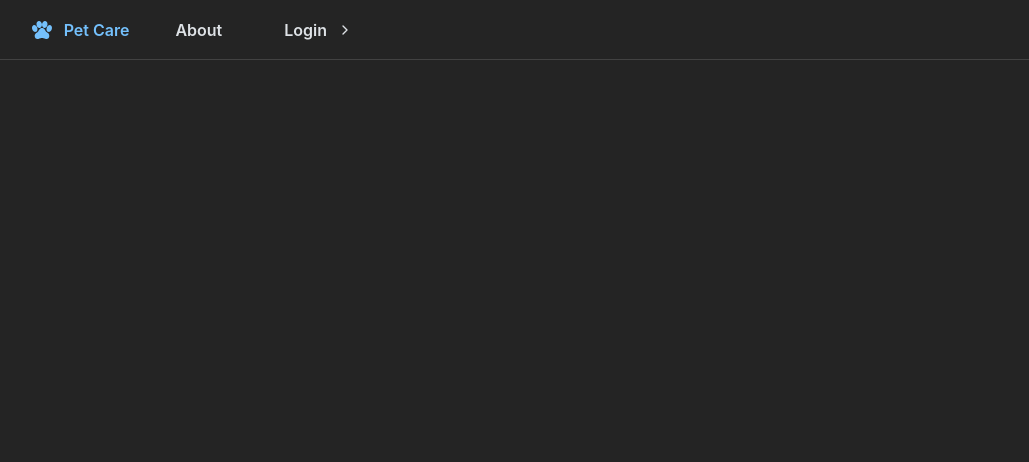
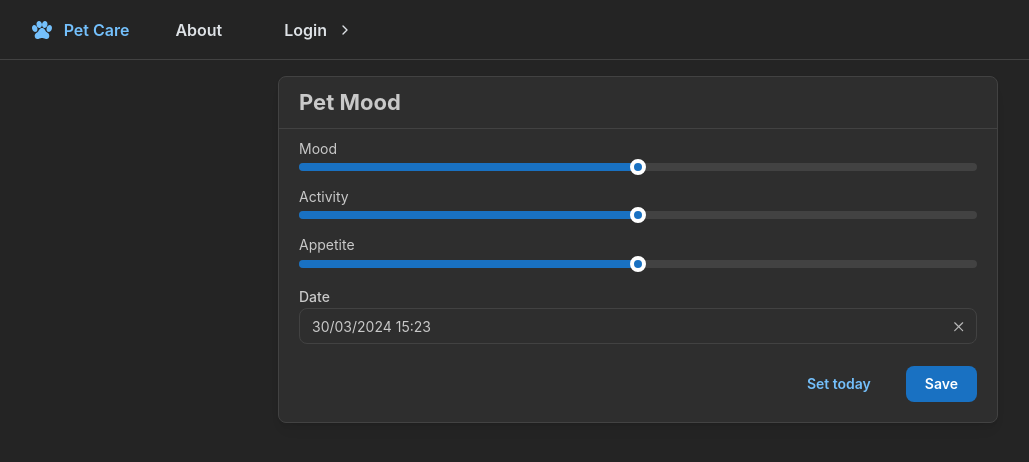
Before and after one commit to potat-dev/pet-care, a Next.js app: page /add/mood in a window 1280 px wide. Shown: the top 462 px of the page, without its empty margins (2-1031 px from the left). Built offline with nearby package versions, Linux system fonts and the light colour scheme; no server answers.

Commit message:
add mood

```diff
--- a/src/app/add/mood/page.tsx
+++ b/src/app/add/mood/page.tsx
@@ -1,3 +1,118 @@
-export default function HomePage() {
-  return <></>;
+'use client';
+
+import { Button, Card, Container, Group, Slider, Stack, Title, Text } from '@mantine/core';
+import { useForm } from '@mantine/form';
+import { DateTimePicker } from '@mantine/dates';
+import React from 'react';
+
+export default function MoodPage() {
+  const form = useForm({
+    mode: 'uncontrolled',
+    initialValues: {
+      mood: 5,
+      activity: 5,
+      appetite: 5,
+      date: new Date(),
+    },
+    validate: {
+      mood: (value) => (value >= 0 && value <= 10 ? null : 'Invalid mood'),
+      activity: (value) => (value >= 0 && value <= 10 ? null : 'Invalid activity'),
+      appetite: (value) => (value >= 0 && value <= 10 ? null : 'Invalid appetite'),
+      date: (value) => (value ? null : 'Invalid date'),
+    },
+  });
+
+  const setToday = () => {
+    form.setFieldValue('date', new Date());
+  };
+
+  const moodText = (num: number) => {
+    if (num < 0 || num > 10) return 'Invalid';
+    if (num <= 1) return 'Worst';
+    if (num <= 3) return 'Bad';
+    if (num <= 6) return 'Normal';
+    if (num <= 8) return 'Good';
+    if (num <= 10) return 'Awesome';
+    return 'Normal';
+  };
+
+  return (
+    <Container size="sm" px={0}>
+      <Card shadow="sm" padding="lg" radius="md" withBorder>
+        <Card.Section withBorder inheritPadding py="xs">
+          <Title order={3}>Pet Mood</Title>
+        </Card.Section>
+        <form onSubmit={form.onSubmit((values) => console.log(values))}>
+          <Stack gap="sm" mt="xs">
+            <Stack gap={0}>
+              <Text size="sm">Mood</Text>
+              <Slider
+                min={0}
+                max={10}
+                step={1}
+                label={(value) => `${value} - ${moodText(value)}`}
+                key={form.key('mood')}
+                {...form.getInputProps('mood')}
+                labelTransitionProps={{
+                  transition: 'skew-down',
+                  duration: 150,
+                  timingFunction: 'linear',
+                }}
+              />
+            </Stack>
+
+            <Stack gap={0}>
+              <Text size="sm">Activity</Text>
+              <Slider
+                min={0}
+                max={10}
+                step={1}
+                label={(value) => `${value} - ${moodText(value)}`}
+                key={form.key('activity')}
+                {...form.getInputProps('activity')}
+                labelTransitionProps={{
+                  transition: 'skew-down',
+                  duration: 150,
+                  timingFunction: 'linear',
+                }}
+              />
+            </Stack>
+
+            <Stack gap={0}>
+              <Text size="sm">Appetite</Text>
+              <Slider
+                min={0}
+                max={10}
+                step={1}
+                label={(value) => `${value} - ${moodText(value)}`}
+                key={form.key('appetite')}
+                {...form.getInputProps('appetite')}
+                labelTransitionProps={{
+                  transition: 'skew-down',
+                  duration: 150,
+                  timingFunction: 'linear',
+                }}
+              />
+            </Stack>
+
+            <DateTimePicker
+              clearable
+              defaultValue={new Date()}
+              label="Date"
+              placeholder="Pick date and time"
+              key={form.key('date')}
+              {...form.getInputProps('date')}
+            />
+
+            <Group justify="flex-end" mt="xs">
+              <Button variant="subtle" onClick={setToday}>
+                Set today
+              </Button>
+              <Button type="submit">Save</Button>
+            </Group>
+          </Stack>
+        </form>
+      </Card>
+    </Container>
+  );
 }
```
Also changed, not shown: src/app/add/weight/page.tsx (+4 -3 lines).
